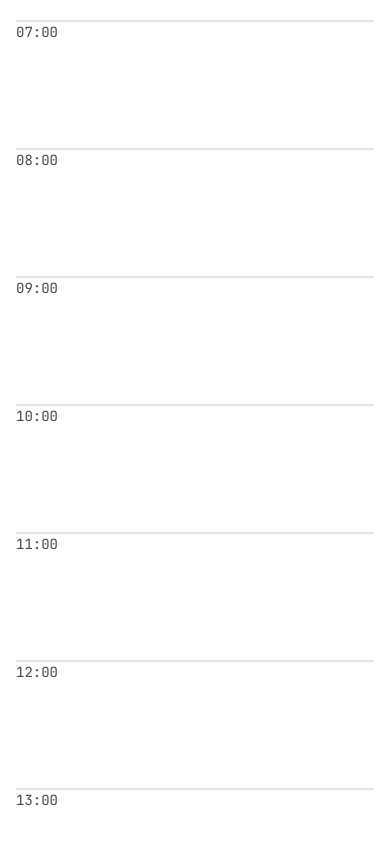
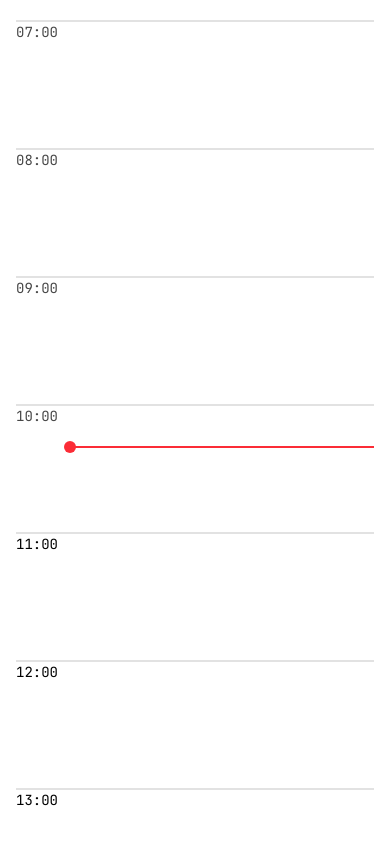
Before and after one commit to dixheptagon/get-it-done, a Next.js app: page / in a window 390 px wide. Shown: the part 1092-1936 px from the top of the page. Built offline with nearby package versions, Linux system fonts and the light colour scheme.

Commit message:
feat(ui/mobileTodoTask-currentTimeTracker): implement real-time time tracking in mobile todo panel
Integrate the mobile todo panel with useTodoStore and add a visual
time tracker. Implement dynamic hourly todo rendering, new hooks for
time and layout management, and updated utility functions.

```diff
--- a/app/layout.tsx
+++ b/app/layout.tsx
@@ -3,8 +3,6 @@ import "../styles/globals.css";
 import { hankenGrotesk, inter, jetBrainsMono } from "@/lib/font";
 import { JetBrains_Mono } from "next/font/google";
 import { cn } from "@/lib/utils";
-
-const jetbrainsMono = JetBrains_Mono({subsets:['latin'],variable:'--font-mono'});
 
 export const metadata: Metadata = {
   title: "Create Next App",
@@ -19,9 +17,17 @@ export default function RootLayout({
   return (
     <html
       lang="en"
-      className={cn("h-full", "antialiased", hankenGrotesk.className, jetBrainsMono.variable, inter.variable, "font-mono", jetbrainsMono.variable)}
+      className={cn(
+        "h-full",
+        "antialiased",
+        hankenGrotesk.className,
+        jetBrainsMono.variable,
+        hankenGrotesk.variable,
+        inter.variable,
+        "font-mono",
+      )}
     >
-      <body className="min-h-full flex flex-col">{children}</body>
+      <body className="flex min-h-full flex-col">{children}</body>
     </html>
   );
 }
--- a/components/footer/desktopTodoFormPanel.tsx
+++ b/components/footer/desktopTodoFormPanel.tsx
@@ -12,6 +12,7 @@ import { FaCheck } from "react-icons/fa";
 import { FaArrowRightLong } from "react-icons/fa6";
 import { IoIosClose } from "react-icons/io";
 import { IoLink } from "react-icons/io5";
+import { MdAddTask } from "react-icons/md";
 
 function DesktopTodoFormPanel() {
   const descriptionRef = useRef<HTMLTextAreaElement>(null);
@@ -261,8 +262,9 @@ function DesktopTodoFormPanel() {
 
           <button
             type="submit"
-            className="bg-primary-800 ring-primary-800 text-primary-0 font-jetbrains-mono mt-4 w-full rounded-xs p-2 text-center text-sm uppercase ring-2"
+            className="bg-primary-800 ring-primary-800 text-primary-0 font-jetbrains-mono hover:bg-primary-600 mt-4 flex w-full items-center justify-center gap-2 rounded-xs p-2.5 text-center text-sm uppercase ring-2 transition-colors"
           >
+            <MdAddTask className="h-5 w-5" />
             Create Task
           </button>
         </div>
--- a/components/infobar/mobileInfoBar.tsx
+++ b/components/infobar/mobileInfoBar.tsx
@@ -4,7 +4,7 @@ import { WeeklyCalendarMobile } from "./weeklyCalendar";
 
 export function MobileInfobar() {
   return (
-    <main className="bg-primary-0 fixed inset-0 top-0 min-h-fit px-4 py-2">
+    <main className="bg-primary-0 fixed inset-0 top-0 z-10 min-h-fit px-4 py-2">
       <div className="flex items-center justify-between">
         <h1 className="text-xl font-bold">Get It Done</h1>
         <MdOutlineSettings className="h-6 w-6 text-black" />
--- /dev/null
+++ b/components/todoPanel/currentTimeTracker.tsx
@@ -0,0 +1,21 @@
+const CurrentTimeTracker = ({
+  sectionHeight,
+  progress,
+}: {
+  sectionHeight: number;
+  progress: number;
+}) => {
+  return (
+    <div
+      className="absolute right-0 left-14 z-5 transition-[top] duration-300 ease-linear"
+      style={{ top: `${sectionHeight * progress}px` }}
+    >
+      <div className="relative">
+        <div className="absolute -top-1.25 -left-2 h-3 w-3 rounded-full bg-red-500" />
+        <div className="h-[2px] w-full bg-red-500" />
+      </div>
+    </div>
+  );
+};
+
+export { CurrentTimeTracker };
--- a/components/todoPanel/mobilePanel.tsx
+++ b/components/todoPanel/mobilePanel.tsx
@@ -1,17 +1,85 @@
+"use client";
 import { HOURS_LOG } from "@/constants/hoursLog";
+import { useCurrentTime } from "@/hooks/useCurrentTime";
+import { useHourPanelHeights } from "@/hooks/useHourPanelHeights";
+import { formatTime } from "@/lib/dateFormatter";
+import { useTodoStore } from "@/store/useTodoStore";
+import clsx from "clsx";
+import { FaRegClock } from "react-icons/fa";
+import { CurrentTimeTracker } from "./currentTimeTracker";
 
 export function MobilePanel() {
+  // TODO: filter todos by date, use get in todoStore
+  const todos = useTodoStore((state) => state.todos);
+  const { activeHour, progress } = useCurrentTime();
+  const { hourPanelRef, hourHeightPanel } = useHourPanelHeights([todos]);
+
   return (
     <main className="mt-52 mb-12">
       <div className="border-primary-200 divide-primary-200 divide-y-2 border-y-2">
-        {HOURS_LOG.map((hour) => (
-          <div
-            key={hour}
-            className="font-jetbrains-mono text-primary-500 min-h-32 text-sm"
-          >
-            {hour}
-          </div>
-        ))}
+        {HOURS_LOG.map((hour) => {
+          const hourTodos = todos.filter((todo) => todo.startTime === hour);
+
+          const sectionHeight = hourHeightPanel[hour] || 0;
+
+          return (
+            <div
+              key={hour}
+              ref={(el) => {
+                hourPanelRef.current[hour] = el;
+              }}
+              className={clsx(
+                "font-jetbrains-mono text-primary-500 relative flex min-h-32 gap-4 text-sm",
+                activeHour < hour && "text-primary-800",
+              )}
+            >
+              <p>{hour}</p>
+
+              {hour === activeHour && (
+                <CurrentTimeTracker
+                  sectionHeight={sectionHeight}
+                  progress={progress}
+                />
+              )}
+
+              <div className="grid w-full grid-cols-[repeat(auto-fit,minmax(200px,1fr))] gap-2">
+                {hourTodos.map((todo) => {
+                  return (
+                    <div
+                      key={todo.id}
+                      className={clsx(
+                        "border-primary-500 text-primary-800 font-inter flex cursor-pointer flex-col space-y-2 rounded-xs border-2 p-2",
+                        todo.endTime < formatTime(new Date()) && "opacity-45",
+                      )}
+                    >
+                      <p className="text-base font-semibold">{todo.title}</p>
+
+                      <p className="text-primary-600 line-clamp-3 text-sm">
+                        {todo.description}
+                      </p>
+
+                      <div className="mt-auto flex items-center justify-between">
+                        <div className="font-jetbrains-mono flex items-center gap-2 text-xs font-bold">
+                          <FaRegClock className="h-3 w-3" />
+                          <div className="flex gap-1">
+                            <p>{todo.startTime}</p>
+                            <span>-</span>
+                            <p>{todo.endTime}</p>
+                          </div>
+                        </div>
+                        {todo.isImportant && (
+                          <p className="font-jetbrains-mono bg-primary-800 text-primary-0 w-fit p-1 text-xs uppercase">
+                            Urgent
+                          </p>
+                        )}
+                      </div>
+                    </div>
+                  );
+                })}
+              </div>
+            </div>
+          );
+        })}
       </div>
     </main>
   );
--- a/components/ui/calendar.tsx
+++ b/components/ui/calendar.tsx
@@ -107,7 +107,6 @@ function Calendar({
         dropdown: cn(
           "absolute inset-0 bg-popover opacity-0 ",
           "[&::-webkit-scrollbar-thumb]:bg-primary-200 resize-none [&::-webkit-scrollbar]:w-3 [&::-webkit-scrollbar-button]:hidden [&::-webkit-scrollbar-thumb]:rounded-full [&::-webkit-scrollbar-track]:bg-transparent",
-          "[&::-webkit-select-toggle]:bg-primary-800",
           defaultClassNames.dropdown,
         ),
         caption_label: cn(
--- /dev/null
+++ b/hooks/useCurrentTime.ts
@@ -0,0 +1,16 @@
+"use client";
+import { useEffect, useState } from "react";
+
+export function useCurrentTime(intervalMs = 10000) {
+  const [current, setCurrent] = useState<Date>(new Date());
+
+  useEffect(() => {
+    const interval = setInterval(() => setCurrent(new Date()), intervalMs);
+    return () => clearInterval(interval);
+  }, [intervalMs]);
+
+  const activeHour = current.getHours().toString().padStart(2, "0") + ":00";
+  const progress = current.getMinutes() / 60;
+
+  return { current, activeHour, progress };
+}
--- /dev/null
+++ b/hooks/useHourPanelHeights.ts
@@ -0,0 +1,29 @@
+import { useEffect, useRef, useState } from "react";
+
+// hooks/useHourPanelHeights.ts
+export function useHourPanelHeights(deps: unknown[]) {
+  const hourPanelRef = useRef<Record<string, HTMLDivElement | null>>({});
+  const [hourHeightPanel, setHourHeightPanel] = useState<
+    Record<string, number>
+  >({});
+
+  useEffect(() => {
+    const observers: ResizeObserver[] = [];
+
+    Object.entries(hourPanelRef.current).forEach(([hour, element]) => {
+      if (!element) return;
+      const observer = new ResizeObserver(([entry]) => {
+        setHourHeightPanel((prev) => ({
+          ...prev,
+          [hour]: entry.contentRect.height,
+        }));
+      });
+      observer.observe(element);
+      observers.push(observer);
+    });
+
+    return () => observers.forEach((o) => o.disconnect());
+  }, deps); // eslint-disable-line react-hooks/exhaustive-deps
+
+  return { hourPanelRef, hourHeightPanel };
+}
--- a/lib/dateFormatter.ts
+++ b/lib/dateFormatter.ts
@@ -25,4 +25,11 @@ const formatDateMonth = (date: Date) => {
   return `${month} ${day}`;
 };
 
-export { formattedDate, formatDateToString, formatDateMonth };
+const formatTime = (time: Date) => {
+  const hours = String(time.getHours()).padStart(2, "0");
+  const minutes = String(time.getMinutes()).padStart(2, "0");
+
+  return `${hours}:${minutes}`;
+};
+
+export { formattedDate, formatDateToString, formatDateMonth, formatTime };
--- a/store/useTodoStore.ts
+++ b/store/useTodoStore.ts
@@ -2,9 +2,13 @@ import { TodoFormValues } from "@/types/todoSchema";
 import { create } from "zustand";
 import { persist, createJSONStorage } from "zustand/middleware";
 
+type TodoValues = TodoFormValues & {
+  id: string;
+};
+
 type TodoStore = {
   selectedDate: string;
-  todos: TodoFormValues[];
+  todos: TodoValues[];
 };
 
 const useTodoStore = create<TodoStore>()(
@@ -25,7 +29,7 @@ const setSelectedDate = (date: string) => {
   useTodoStore.setState({ selectedDate: date });
 };
 
-const addTodo = (todo: TodoFormValues) => {
+const addTodo = (todo: TodoValues) => {
   useTodoStore.setState((state) => ({
     todos: [...state.todos, todo],
   }));
--- a/styles/globals.css
+++ b/styles/globals.css
@@ -7,6 +7,7 @@
 @theme {
   --font-inter: var(--font-inter), sans-serif;
   --font-jetbrains-mono: var(--font-jetbrains-mono), monospace;
+  --font-hanken-grotesk: var(--font-hanken-grotesk), sans-serif;
 
   --color-primary-0: #ffffff;
   --color-primary-100: #f1f1f1;
```
